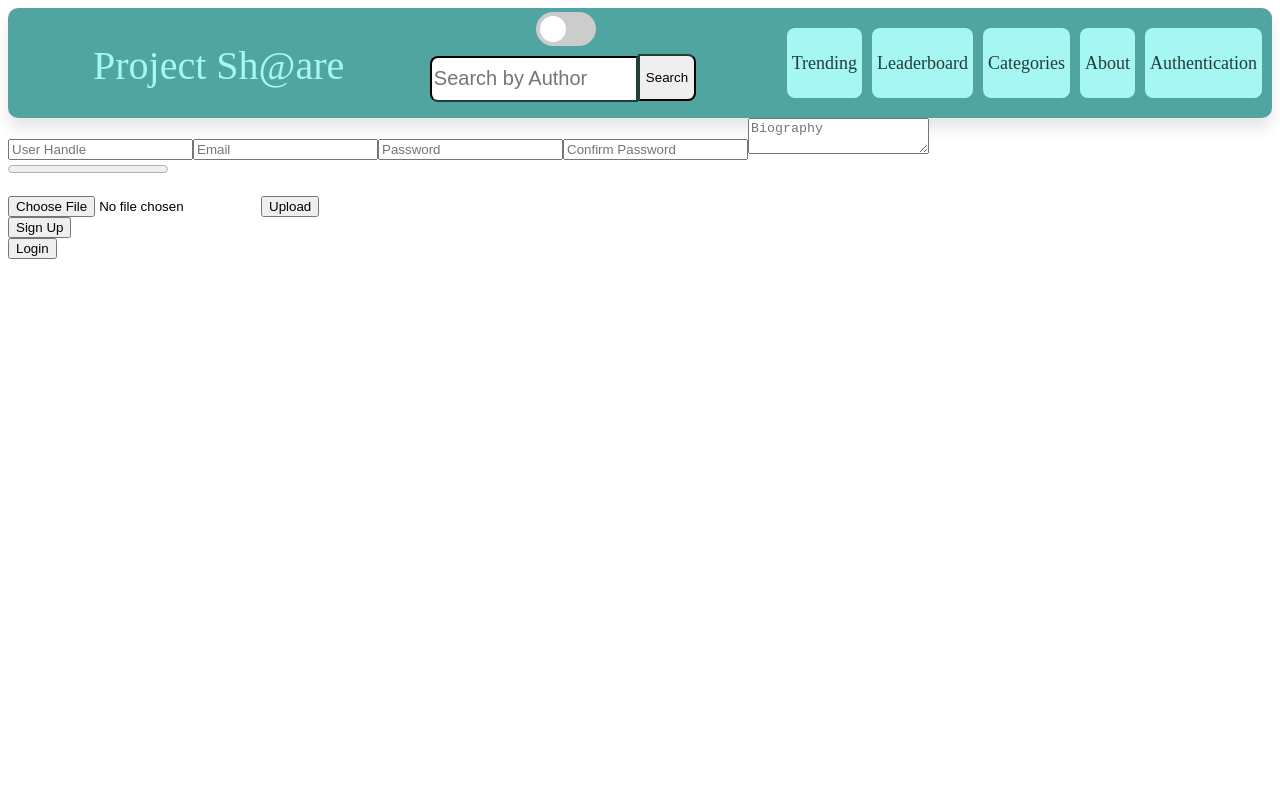
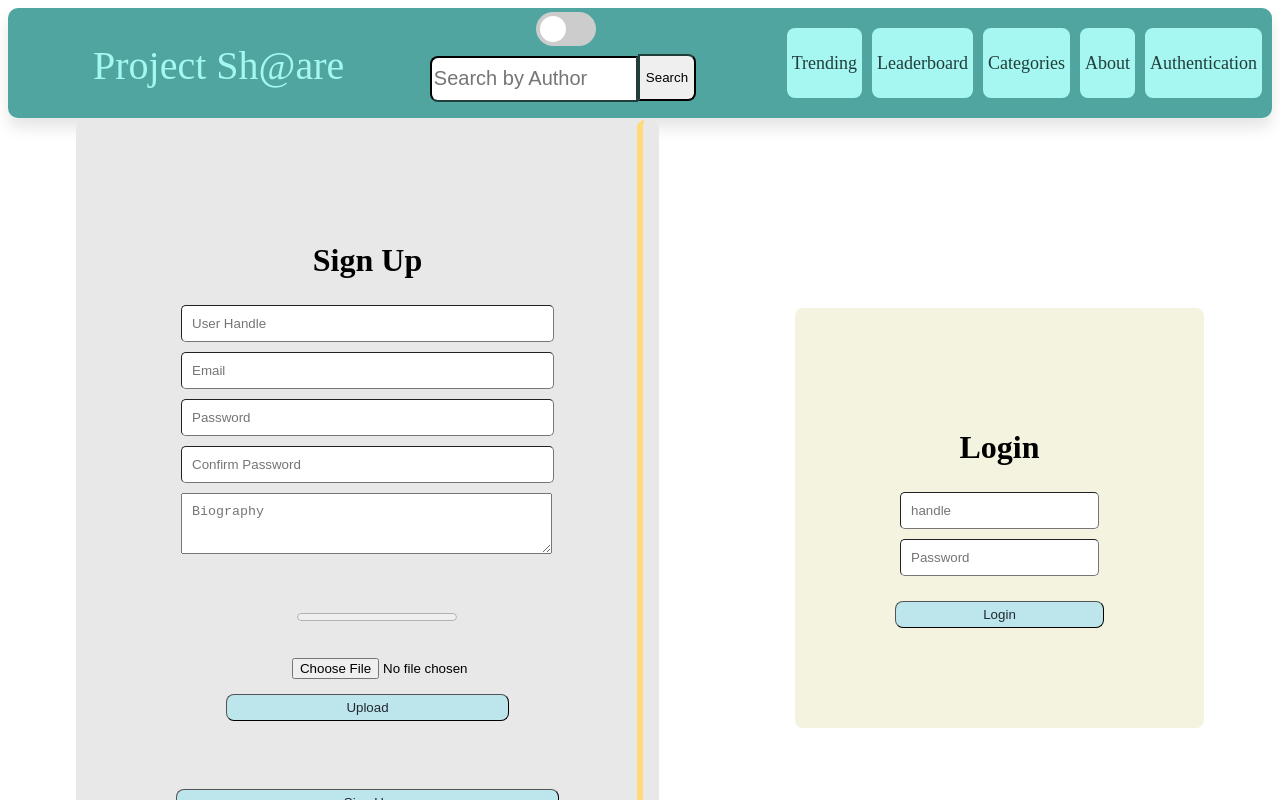
Before and after one commit to littlepotato123/Project-Share, a React (Create React App) app in the folder web/: page /auth in a window 1280 px wide. Shown: the top 800 px of the page. Built offline with nearby package versions, Linux system fonts and the light colour scheme.

Commit message:
Finished Auth Fixes

```diff
--- a/web/src/Pages/Authentication/Auth.js
+++ b/web/src/Pages/Authentication/Auth.js
@@ -1,31 +1,17 @@
-import React, { useEffect, useState } from 'react'
+import React from 'react';
 import Login from './Login';
 import SignUp from './SignUp';
 
-const Auth = (props) => {
-    const [auth, setAuth] = useState(true);
-
-    let authString = 'Login';
-    let authComp = (
-        <SignUp />
-    )
-
-    if(auth) {
-        authComp = (
-            <SignUp setToken={props.setToken} token={props.token} />
-        )
-        authString = 'Login';
-    } else {
-        authComp = (
-            <Login setToken={props.setToken} token={props.token} />
-        )
-        authString = 'SignUp';
-    }
-
+const Auth = () => {
     return (
-        <div>
-            { authComp }
-            <button onClick={() => setAuth(!auth)}>{authString}</button>
+        <div className="auth-out">
+            <div className="signup">
+                <SignUp />
+            </div>
+            <div className="vl"></div>
+            <div className="login">
+                <Login />
+            </div>
         </div>
     )
 }
--- a/web/src/Pages/Authentication/Login.js
+++ b/web/src/Pages/Authentication/Login.js
@@ -4,7 +4,7 @@ import {
 } from 'react-router-dom';
 import { Fetch } from '../../Tools';
 
-const Login = (props) => {
+const Login = () => {
     const [handle, setHandle] = useState(null);
     const [pass, setPass] = useState(null);
 
@@ -19,6 +19,7 @@ const Login = (props) => {
             `);
             if(res.login) {
                 sessionStorage.setItem('token', res.login);
+                window.location.reload(false);
                 history.push('/home');
             } else {
                 alert('Something went wrong while trying to login. Please try again!');
@@ -36,6 +37,7 @@ const Login = (props) => {
 
     return (
         <div>
+            <h1>Login</h1>
             <input value={handle} placeholder="handle" onChange={e => setHandle(e.target.value)} />
             <input type="password" onKeyDown={handleKeys} value={pass} placeholder="Password" onChange={e => setPass(e.target.value)} />
             <button onClick={submit}>Login</button>
--- a/web/src/Pages/Authentication/SignUp.js
+++ b/web/src/Pages/Authentication/SignUp.js
@@ -3,7 +3,7 @@ import { useHistory } from "react-router-dom";
 import { storage } from "../../Firebase/index";
 import { Fetch } from "../../Tools";
 
-const SignUp = (props) => {
+const SignUp = () => {
   const [handle, setHandle] = useState("");
   const [email, setEmail] = useState("");
   const [pass, setPass] = useState("");
@@ -78,6 +78,7 @@ const SignUp = (props) => {
                     `);
           if (res.signup !== undefined && res.signup !== null) {
             sessionStorage.setItem("token", res.signup.password);
+            window.location.reload(false);
             history.push("/home");
           } else {
             alert("Something went wrong. Please try again");
@@ -110,6 +111,7 @@ const SignUp = (props) => {
 
   return (
     <div>
+      <h1>Sign Up</h1>
       <input
         value={handle}
         placeholder="User Handle"
@@ -140,8 +142,7 @@ const SignUp = (props) => {
       <div>
         <progress value={progress} max="100" />
         <br />
-        <br />
-        <input type="file" onChange={handleChange} />
+        <input type="file" className="file" onChange={handleChange} />
         <button onClick={handleUpload}>Upload</button>
         <br />
       </div>
--- a/web/src/styles/Auth.css
+++ b/web/src/styles/Auth.css
@@ -0,0 +1,68 @@
+.auth-out {
+    display: flex;
+    height: 100vh;
+    flex-direction: row;
+    align-items: center;
+    justify-content: space-around;
+}
+
+.auth-out div {
+    display: flex;
+    flex-direction: column;
+    border-radius: 8px;
+    padding: 50px;
+    text-align: center;
+}
+
+.auth-out div input {
+    padding: 10px;
+    margin: 5px;
+    border-radius: 5px;
+    border-width: 1px;
+}
+
+.auth-out div textarea {
+    padding: 10px;
+    margin: 5px;
+    height: 39px; width: 349px;
+    font: arial;
+}
+
+.auth-out div button {
+    padding: 5px;
+    background-color: #bce6eb;
+    color: #222831;
+    border-width: 1px;
+    border-radius: 8px;
+}
+
+progress {
+    position: relative;
+    left: 25%;
+}
+
+.signup {
+    background-color: #e8e8e8;
+}
+
+.login {
+    background-color: #f3f3df;
+}
+
+.login button {
+    margin-top: 20px;
+}
+
+.file {
+    position: relative;
+    left: 18%;
+}
+
+.vl {
+    border-left: 6px solid #ffda77;
+    height: 100vh;
+    position: absolute;
+    left: 50%;
+    margin-left: -3px;
+    top: 120px;
+}
```
